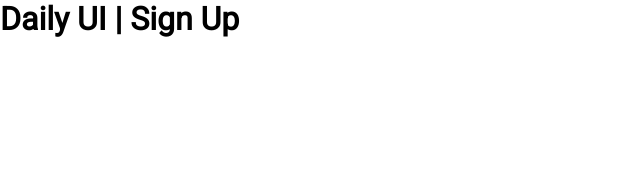
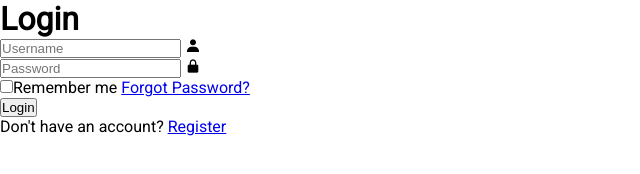
Before and after one commit to Callum-Luxford/Day-1-Sign-Up, a plain HTML site: page index.html in a window 1280 px wide. Shown: the whole page, without its empty margins (0-640 px from the left). Drawn offline with nearby package versions, Linux system fonts and the light colour scheme.

Commit message:
Created form html

```diff
--- a/index.html
+++ b/index.html
@@ -6,6 +6,7 @@
     <link rel="preconnect" href="https://fonts.googleapis.com">
     <link rel="preconnect" href="https://fonts.gstatic.com" crossorigin>
     <link href="https://fonts.googleapis.com/css2?family=Roboto&display=swap" rel="stylesheet">
+    <link href='https://unpkg.com/boxicons@2.1.4/css/boxicons.min.css' rel='stylesheet'>
 
     <link rel="stylesheet" href="style.css">
 
@@ -13,7 +14,31 @@
 </head>
 
 <body>
-    <h1>Daily UI | Sign Up</h1>
+    <div class="form-container">
+        <form action="">
+            <h1>Login</h1>
+            <div class="input-box">
+                <input type="text" placeholder="Username" required>
+                <i class='bx bxs-user'></i>
+            </div>
+
+            <div class="input-box">
+                <input type="password" placeholder="Password" required>
+                <i class='bx bxs-lock-alt' ></i>
+            </div>
+
+            <div class="remember-forgot">
+                <label><input type="checkbox">Remember me</label>
+                <a href="#">Forgot Password?</a>
+            </div>
+
+            <button type="submit" class="btn">Login</button>
+
+            <div class="register-link">
+                <p>Don't have an account? <a href="#">Register</a></p>
+            </div>
+        </form>
+    </div>
 </body>
 
 </html>
```
